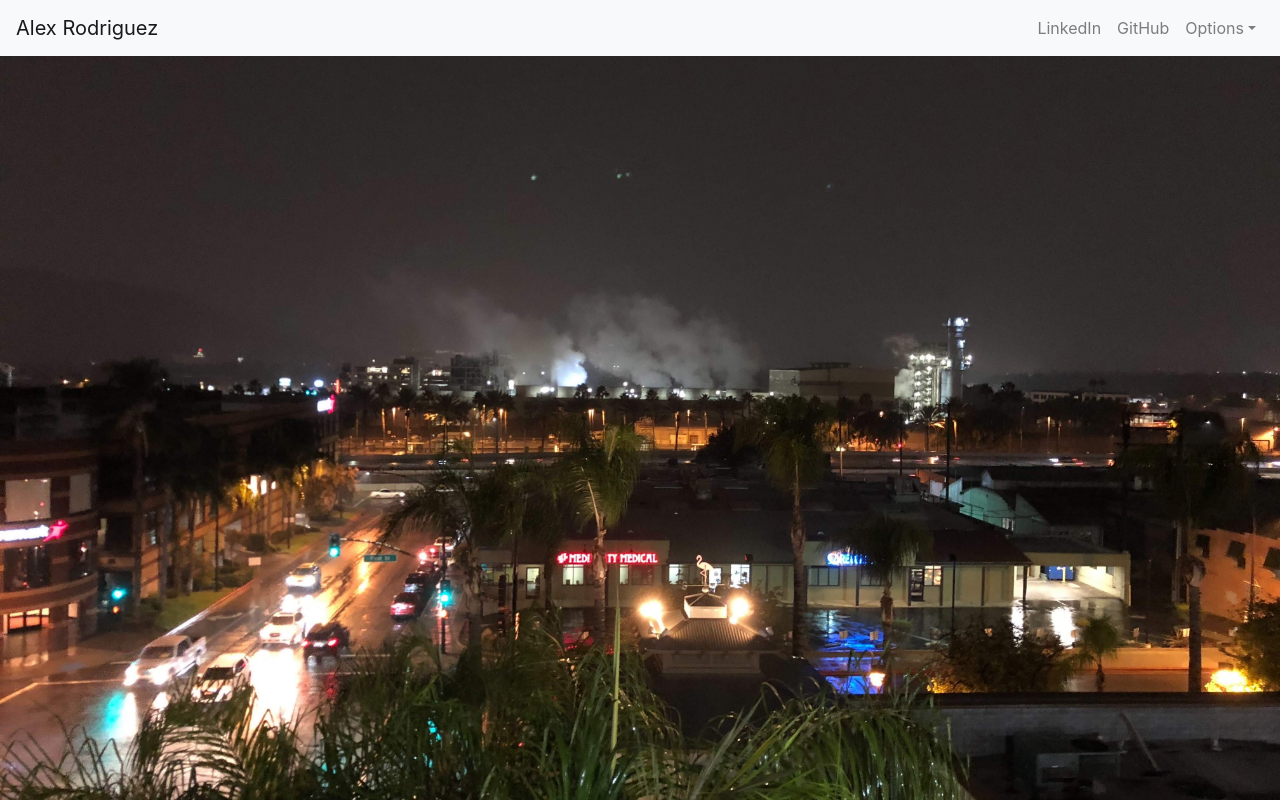
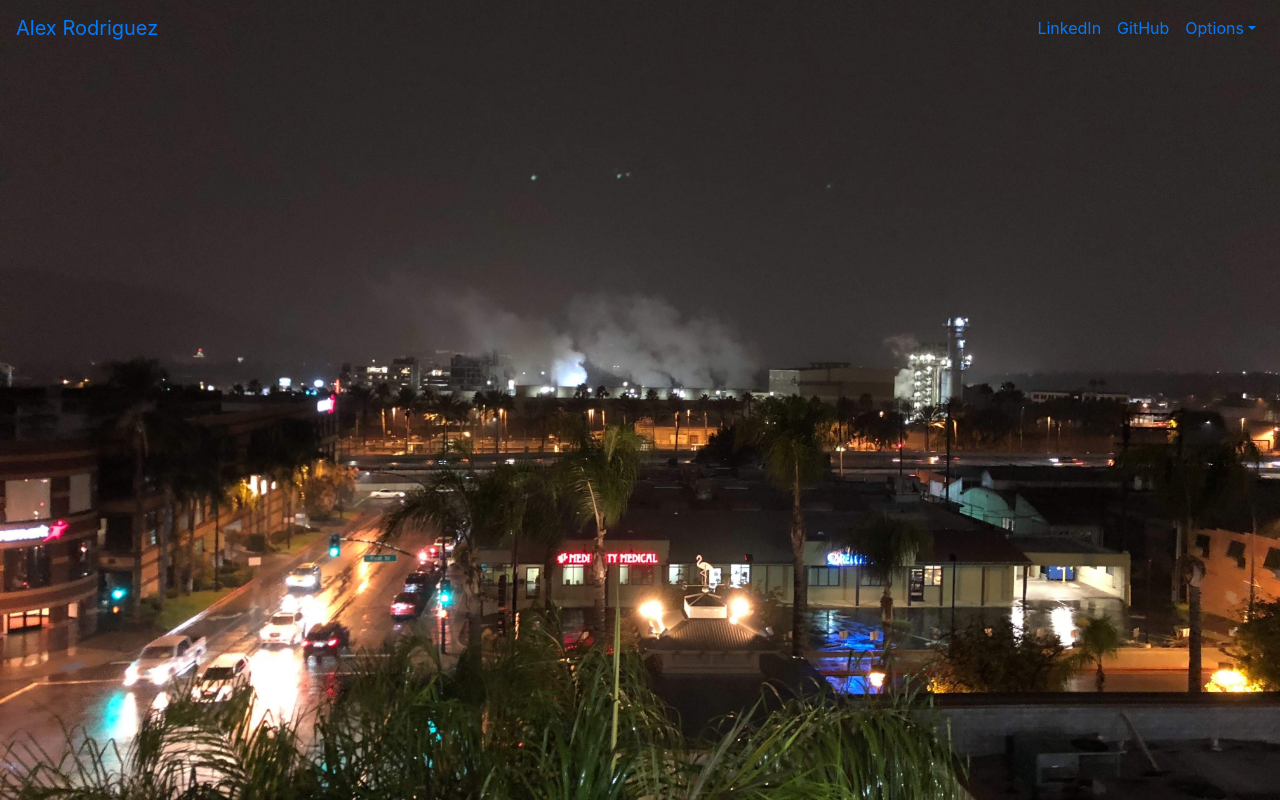
Before and after one commit to arodr856/NodejsReact-Personal-Website, a React (Create React App) app in the folder client/: page / in a window 1280 px wide. Built offline with nearby package versions, Linux system fonts and the light colour scheme.

Commit message:
Made nav bar transparent

```diff
--- a/client/src/components/NavBar.js
+++ b/client/src/components/NavBar.js
@@ -33,7 +33,7 @@ export default class NavBar extends React.Component {
     render() {
         return (
         <div>
-            <Navbar color="light" light expand="md">
+            <Navbar expand="md">
             <NavbarBrand href="/">Alex Rodriguez</NavbarBrand>
             <NavbarToggler onClick={this.toggle} />
             <Collapse isOpen={this.state.isOpen} navbar>
```
